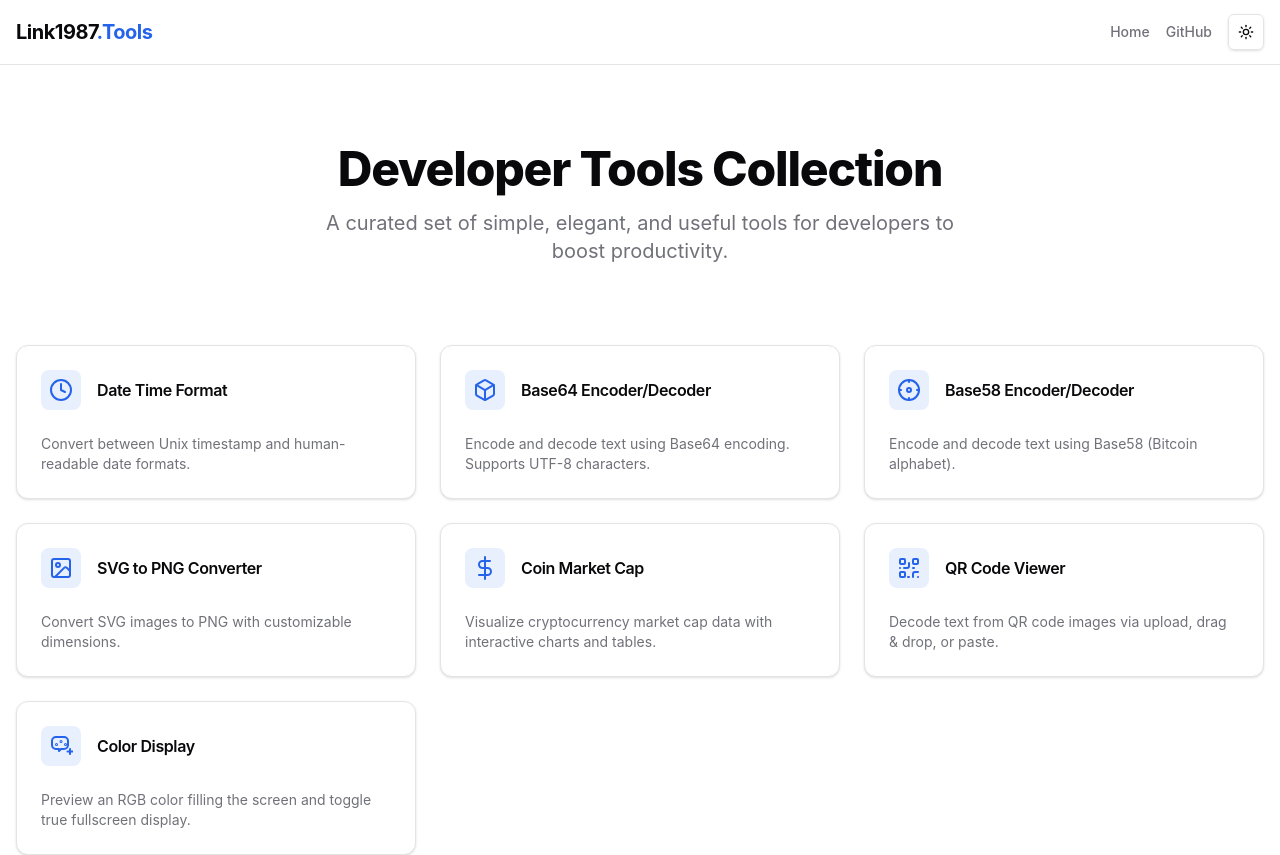
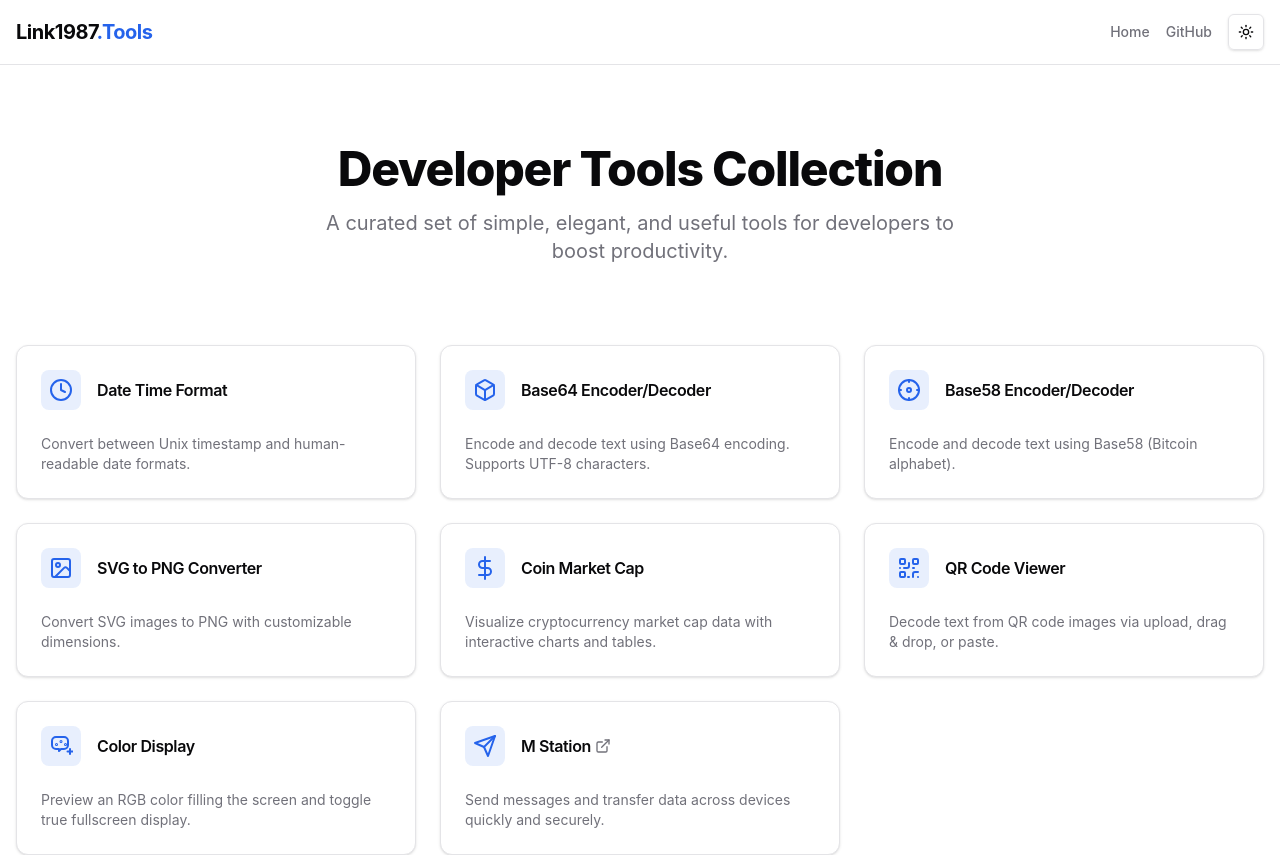
Before and after one commit to linchen1987/link1987-tools, a Next.js app: page / in a window 1280 px wide. Shown: the top 855 px of the page. Built offline with nearby package versions, Linux system fonts and the light colour scheme.

Commit message:
add mstation external link card to homepage

```diff
--- a/app/page.tsx
+++ b/app/page.tsx
@@ -188,6 +188,32 @@ const tools = [
   },
 ];
 
+const externalLinks = [
+  {
+    id: "mstation",
+    title: "M Station",
+    description: "Send messages and transfer data across devices quickly and securely.",
+    href: "https://mstation.link1987.site/",
+    icon: (
+      <svg
+        xmlns="http://www.w3.org/2000/svg"
+        width="24"
+        height="24"
+        viewBox="0 0 24 24"
+        fill="none"
+        stroke="currentColor"
+        strokeWidth="2"
+        strokeLinecap="round"
+        strokeLinejoin="round"
+        className="h-6 w-6"
+      >
+        <path d="M22 2 11 13" />
+        <path d="M22 2 15 22l-4-9-9-4z" />
+      </svg>
+    ),
+  },
+];
+
 export default function Home() {
   return (
     <div className="space-y-8">
@@ -220,6 +246,49 @@ export default function Home() {
             </Card>
           </Link>
         ))}
+        {externalLinks.map((tool) => (
+          <a
+            key={tool.id}
+            href={tool.href}
+            target="_blank"
+            rel="noopener noreferrer"
+            className="block h-full"
+          >
+            <Card className="h-full hover:bg-[var(--muted)]/50 transition-colors cursor-pointer">
+              <CardHeader>
+                <div className="flex items-center gap-4">
+                  <div className="p-2 bg-[var(--primary)]/10 rounded-lg text-[var(--primary)]">
+                    {tool.icon}
+                  </div>
+                  <CardTitle className="flex items-center gap-1">
+                    {tool.title}
+                    <svg
+                      xmlns="http://www.w3.org/2000/svg"
+                      width="16"
+                      height="16"
+                      viewBox="0 0 24 24"
+                      fill="none"
+                      stroke="currentColor"
+                      strokeWidth="2"
+                      strokeLinecap="round"
+                      strokeLinejoin="round"
+                      className="h-4 w-4 text-[var(--muted-foreground)]"
+                    >
+                      <path d="M15 3h6v6" />
+                      <path d="M10 14 21 3" />
+                      <path d="M18 13v6a2 2 0 0 1-2 2H5a2 2 0 0 1-2-2V8a2 2 0 0 1 2-2h6" />
+                    </svg>
+                  </CardTitle>
+                </div>
+              </CardHeader>
+              <CardContent>
+                <CardDescription className="text-base">
+                  {tool.description}
+                </CardDescription>
+              </CardContent>
+            </Card>
+          </a>
+        ))}
       </div>
     </div>
   );
```
